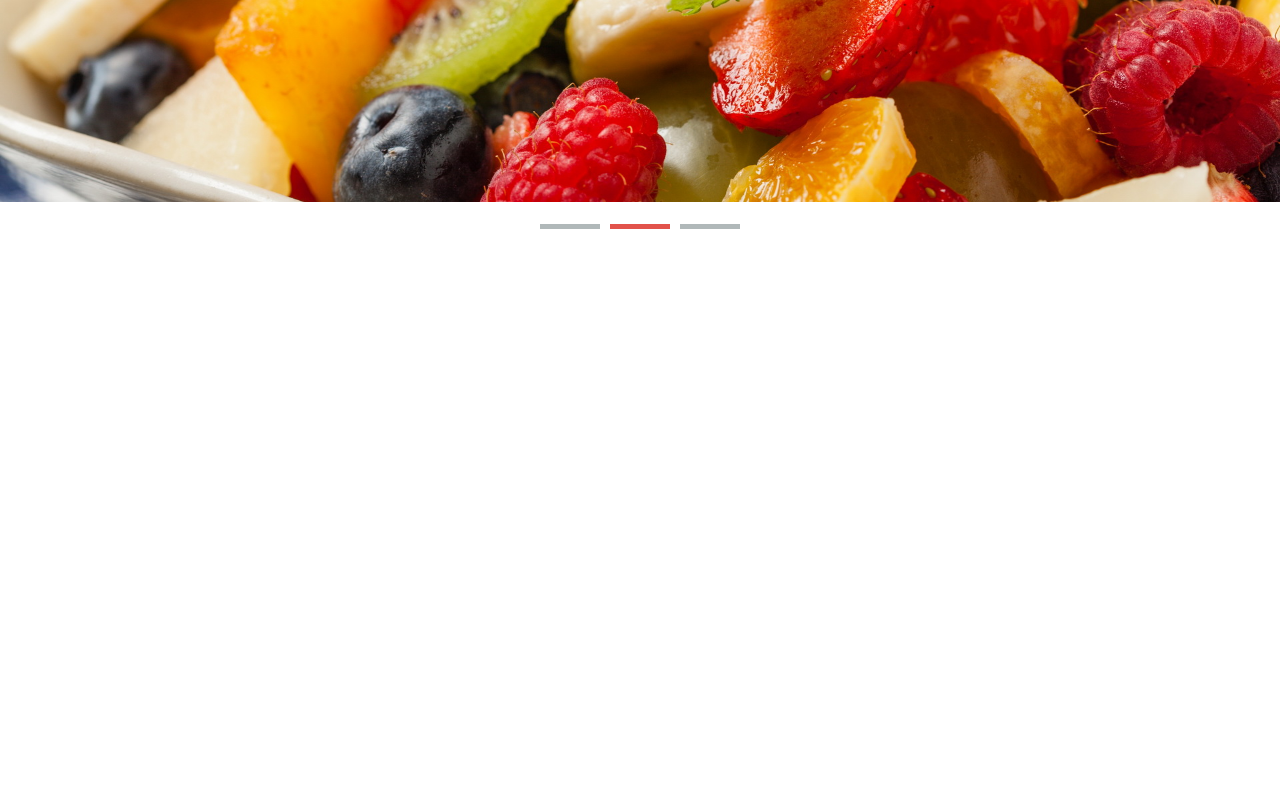
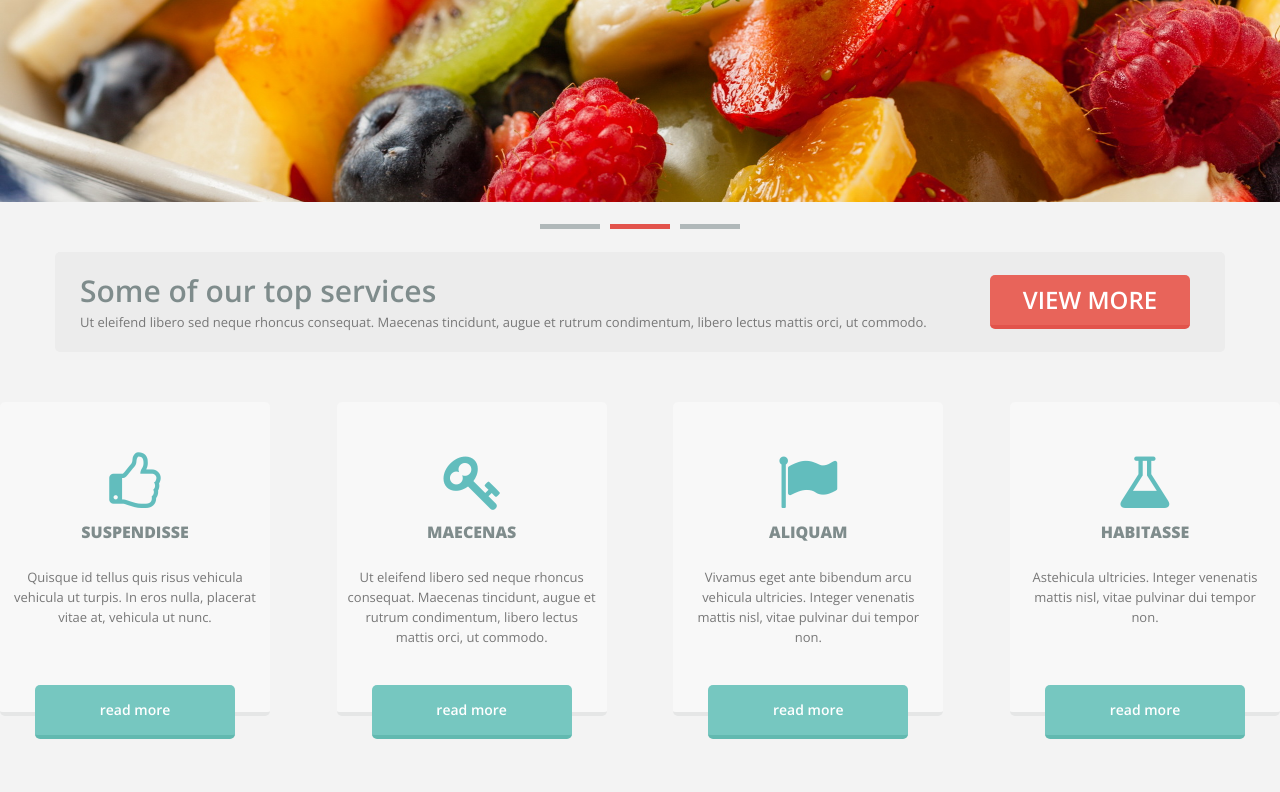
Before and after one commit to ashuksu-portfolio/shark-sw__test, a website: page app/index.html in a window 1280 px wide. Shown: the part 379-1171 px from the top of the page. Before the commit the page ends 800 px from the top, so only its background shows below. Drawn offline with nearby package versions, Linux system fonts and the light colour scheme; files whose address does not match are found by name.

Commit message:
added section services

```diff
--- a/app/index.html
+++ b/app/index.html
@@ -82,6 +82,80 @@
         </div>
       </section>
 
+      <section class="services">
+        <div class="container">
+          <div class="services__heading">
+            <div class="services__heading-box">
+              <h3 class="services__heading-title">
+                Some of our top services
+              </h3>
+              <p class="services__heading-text">
+                Ut eleifend libero sed neque rhoncus consequat. Maecenas tincidunt, augue et rutrum condimentum, libero
+                lectus mattis orci, ut commodo.
+              </p>
+            </div>
+            <a class="services__heading-btn" href="#">VIEW MORE</a>
+          </div>
+        </div>
+
+        <div class="services__inner">
+          <div class="services__item">
+            <div class="services__item-box">
+              <div class="services__item-img icon-thumbs-o-up">
+              </div>
+              <h4 class="services__item-title">
+                SUSPENDISSE
+              </h4>
+              <p class="services__item-text">
+                Quisque id tellus quis risus vehicula vehicula ut turpis. In eros nulla, placerat vitae at, vehicula ut
+                nunc.
+              </p>
+            </div>
+            <a href="#" class="services__item-link">read more</a>
+          </div>
+          <div class="services__item">
+            <div class="services__item-box">
+              <div class="services__item-img icon-key">
+              </div>
+              <h4 class="services__item-title">
+                MAECENAS
+              </h4>
+              <p class="services__item-text">
+                Ut eleifend libero sed neque rhoncus consequat. Maecenas tincidunt, augue et rutrum condimentum, libero
+                lectus mattis orci, ut commodo.
+              </p>
+            </div>
+            <a href="#" class="services__item-link">read more</a>
+          </div>
+          <div class="services__item">
+            <div class="services__item-box">
+              <div class="services__item-img icon-flag">
+              </div>
+              <h4 class="services__item-title">
+                ALIQUAM
+              </h4>
+              <p class="services__item-text">
+                Vivamus eget ante bibendum arcu vehicula ultricies. Integer venenatis mattis nisl, vitae pulvinar dui
+                tempor non.
+              </p>
+            </div>
+            <a href="#" class="services__item-link">read more</a>
+          </div>
+          <div class="services__item">
+            <div class="services__item-box">
+              <div class="services__item-img icon-flask"></div>
+              <h4 class="services__item-title">
+                HABITASSE
+              </h4>
+              <p class="services__item-text">
+                Astehicula ultricies. Integer venenatis mattis nisl, vitae pulvinar dui tempor non.
+              </p>
+            </div>
+            <a href="#" class="services__item-link">read more</a>
+          </div>
+
+        </div>
+      </section>
     </div>
 
     <footer class="footer">
--- a/app/scss/style.scss
+++ b/app/scss/style.scss
@@ -306,8 +306,6 @@
 
 // !-------------------start main-slider --------------------------
 
-// * -----------------------------
-
 .main-slider {
   background-color: $grey-2;
   display: flex;
@@ -428,6 +426,135 @@
 }
 // !-------------------end main-slider --------------------------
 
+// !-------------------start services ---------------------------
+
+.services {
+  background-color: #f3f3f3;
+  padding-top: 50px;
+  padding-bottom: 76px;
+
+  &__heading {
+    background-color: #ececec;
+    border-radius: 5px;
+    min-height: 100px;
+    width: 100%;
+    display: flex;
+    justify-content: space-between;
+    align-items: center;
+    padding: 20px 35px 20px 25px;
+    margin-bottom: 50px;
+  }
+
+  &__heading-box {
+    margin-right: 40px;
+  }
+
+  &__heading-title {
+    color: $grey-2;
+    font-size: 30px;
+    line-height: 36px;
+    @include f-sb;
+    margin-bottom: 3px;
+  }
+
+  &__heading-btn {
+    border-radius: 5px;
+    max-width: 200px;
+    width: 100%;
+    text-align: center;
+    border-bottom: 4px solid $tomato-2;
+    background-color: $tomato;
+    min-height: 54px;
+    color: #fff;
+    text-transform: uppercase;
+    font-size: 24px;
+    line-height: 26px;
+    @include f-sb;
+    padding: 12px 20px;
+  }
+}
+
+.services {
+  &__inner {
+    display: flex;
+    justify-content: space-between;
+  }
+
+  &__item {
+    background-color: #f8f8f8;
+    border-radius: 5px;
+    max-width: 270px;
+    width: 100%;
+    min-height: 314px;
+    border-bottom: 4px solid #e5e6e6;
+    padding: 50px 10px 0;
+    text-align: center;
+    display: flex;
+    flex-direction: column;
+    justify-content: space-between;
+    align-items: center;
+  }
+
+  &__item-box {
+    flex: 1 0 auto;
+  }
+
+  &__item-img {
+    margin-bottom: 10px;
+
+    &::before {
+      color: #62bdbd;
+      font-size: 60px;
+      line-height: 60px;
+    }
+  }
+
+  &__item-title {
+    @include f-eb;
+    color: $grey-2;
+    font-size: 16px;
+    margin-bottom: 25px;
+  }
+
+  &__item-text {
+    margin-bottom: 5px;
+  }
+
+  &__item-link {
+    border-radius: 5px;
+    max-width: 200px;
+    width: 100%;
+    min-height: 54px;
+    padding: 15px 20px;
+    border-bottom: 4px solid $blue-2;
+    background-color: $blue;
+    text-align: center;
+    color: #fff;
+    font-size: 14px;
+    text-transform: lowercase;
+    @include f-sb;
+    transform: translateY(50%);
+  }
+
+  &__item:hover {
+    background-color: #fff;
+    transition: all 0.5s;
+
+    .services__item-img::before {
+      transition: all 0.5s;
+      color: $tomato-2;
+    }
+
+    .services__item-link {
+      transition: all 0.5s;
+      border-bottom: 4px solid $tomato-2;
+      background-color: $tomato;
+    }
+  }
+}
+
+// !-------------------end services ---------------------------
+
 // * -------------------------------------------------
 
 @import "media";
```
Also changed, not shown: app/css/style.min.css.
